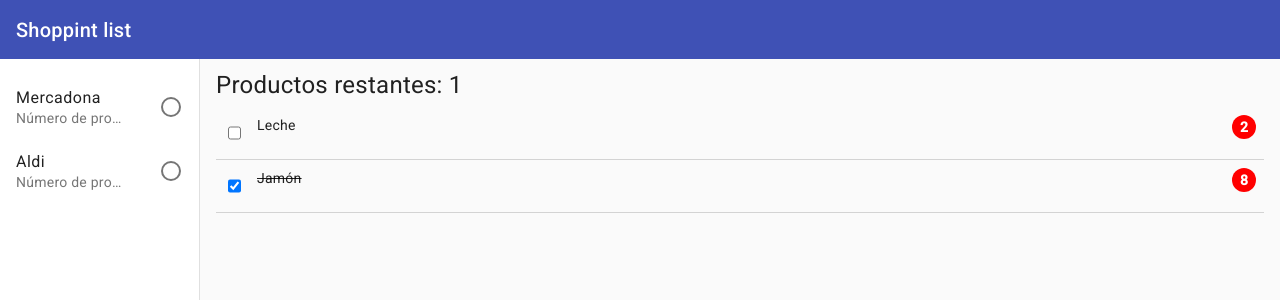
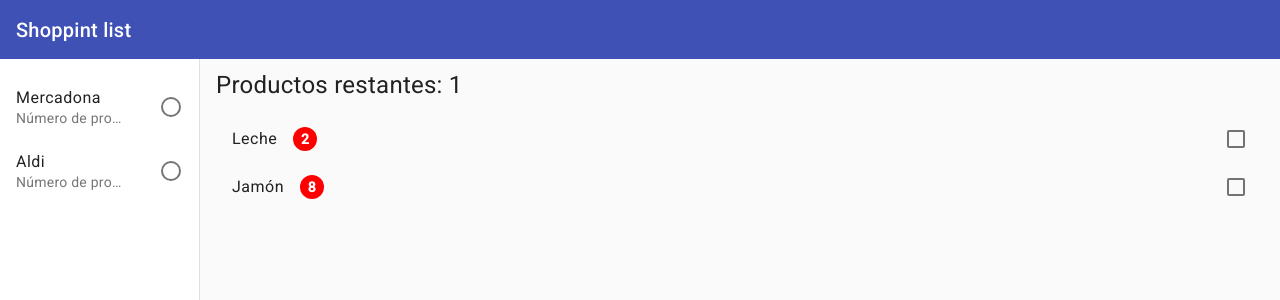
Before and after one commit to gerardoparrajc/proyecto-shopping-list, an Angular app: page / in a window 1280 px wide. Shown: the top 300 px of the page. Built offline with nearby package versions, Linux system fonts and the light colour scheme.

Commit message:
Añadido soporte para DragAndDrop y ordenación de productos

```diff
--- a/src/app/app.module.ts
+++ b/src/app/app.module.ts
@@ -14,6 +14,7 @@ import { MatButtonModule } from '@angular/material/button';
 import { MatSidenavModule } from '@angular/material/sidenav';
 import { MatIconModule } from '@angular/material/icon';
 import { MatListModule } from '@angular/material/list';
+import {DragDropModule} from '@angular/cdk/drag-drop';
 
 @NgModule({
   declarations: [
@@ -34,7 +35,8 @@ import { MatListModule } from '@angular/material/list';
     MatButtonModule,
     MatSidenavModule,
     MatIconModule,
-    MatListModule
+    MatListModule,
+    DragDropModule
   ],
   providers: [],
   bootstrap: [AppComponent]
--- a/src/app/productos/item-producto/item-producto.component.html
+++ b/src/app/productos/item-producto/item-producto.component.html
@@ -1,4 +1,4 @@
-<label class="itemListaCompra">
+<!-- <label class="itemListaCompra">
   <input
     [(ngModel)]="datosProducto.marcado"
     type="checkbox"
@@ -7,7 +7,12 @@
     [checked]="datosProducto.marcado"
     (change)="emitirEvento()"
   >
-  <p class="nombre" [ngClass]="datosProducto.marcado ? 'comprado' : ''">{{datosProducto.nombre}}</p>
+  <span class="nombre" [ngClass]="datosspanroducto.marcado ? 'comprado' : ''">{{datosProducto.nombre}}</p>
   <span class="spacer"></span>
   <p class="unidades">{{datosProducto.cantidad}}</p>
-</label>
+</label> -->
+
+<mat-list-option>
+  <span class="nombre" [ngClass]="datosProducto.marcado ? 'comprado' : ''">{{datosProducto.nombre}}</span>
+  <span class="unidades">{{datosProducto.cantidad}}</span>
+</mat-list-option>
--- a/src/app/productos/item-producto/item-producto.component.scss
+++ b/src/app/productos/item-producto/item-producto.component.scss
@@ -1,15 +1,5 @@
-.itemListaCompra {
-  display: flex;
-
-
-  input {
+.nombre {
   margin-right: 16px;
-  }
-
-  .nombre {
-    &.comprado {
-      text-decoration: line-through;
-    }
 }
 
 .unidades {
@@ -22,5 +12,5 @@
   text-align: center;
   font-size: 14px;
   font-weight: 600;
+  display: inline-block;
 }
-}
--- a/src/app/productos/productos.component.html
+++ b/src/app/productos/productos.component.html
@@ -1,6 +1,5 @@
 <p class="total">Productos restantes: {{cuentaProductos}}</p>
-<ul>
-  <li *ngFor="let producto of listaProductos">
-    <app-item-producto  [datosProducto]="producto" (datosActualizados)="actualizarCuenta()"></app-item-producto>
-  </li>
-</ul>
+
+<mat-selection-list cdkDropList (cdkDropListDropped)="drop($event)">
+  <app-item-producto *ngFor="let producto of listaProductos" cdkDrag [datosProducto]="producto" (datosActualizados)="actualizarCuenta()"></app-item-producto>
+</mat-selection-list>
--- a/src/app/productos/productos.component.ts
+++ b/src/app/productos/productos.component.ts
@@ -1,3 +1,4 @@
+import { CdkDragDrop, moveItemInArray } from '@angular/cdk/drag-drop';
 import { Component, DoCheck, Input, OnInit } from '@angular/core';
 
 @Component({
@@ -27,4 +28,8 @@ export class ProductosComponent implements OnInit, DoCheck {
 
     this.cuentaProductos = cuenta;
   }
+
+  drop(event: CdkDragDrop<string[]>) {
+    moveItemInArray(this.listaProductos, event.previousIndex, event.currentIndex);
+  }
 }
```
Lines whose indentation alone changed are shown as unchanged.
